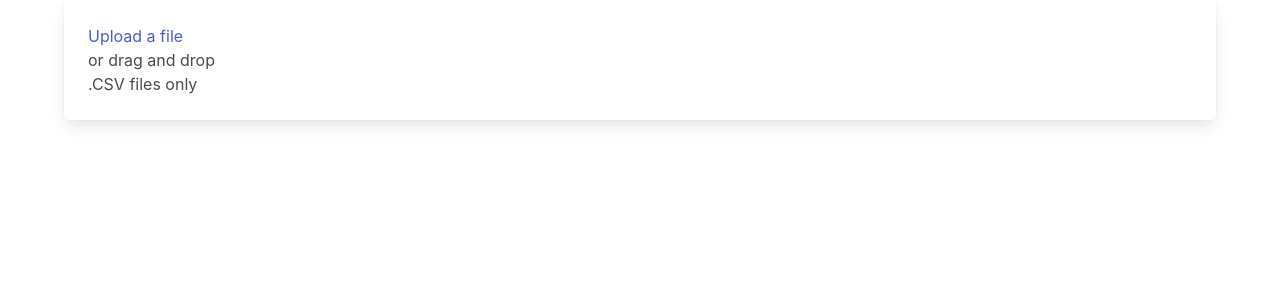
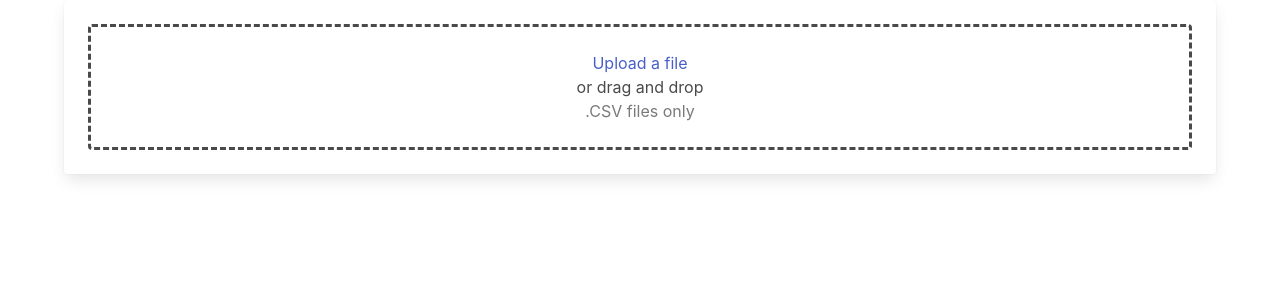
Before and after one commit to rcrespo9/msu-social-analysis-react, a React (Create React App) app: page / in a window 1280 px wide. Shown: the top 300 px of the page. Built offline with nearby package versions, Linux system fonts and the light colour scheme.

Commit message:
styling file upload

```diff
--- a/package.json
+++ b/package.json
@@ -3,6 +3,8 @@
   "version": "0.1.0",
   "private": true,
   "dependencies": {
+    "@emotion/react": "^11.4.0",
+    "@emotion/styled": "^11.3.0",
     "@testing-library/jest-dom": "^5.11.4",
     "@testing-library/react": "^11.1.0",
     "@testing-library/user-event": "^12.1.10",
--- a/src/FileUpload.tsx
+++ b/src/FileUpload.tsx
@@ -1,4 +1,5 @@
 import React from "react";
+import styled from "@emotion/styled";
 
 interface FileUploadProps {
   uploadText: string;
@@ -8,16 +9,25 @@
   handleFileDrop: React.DragEventHandler<HTMLDivElement>
 }
 
+const DashedContainer = styled.div`
+  border: 3px dashed;
+  border-radius: .25rem;
+`
+
 const FileUpload = ({ uploadText, uploadAltText, fileTypeHelpText, handleFileUpload, handleFileDrop }: FileUploadProps) => {
   return (
     <div className="card">
-      <div className="card-content" onDrop={handleFileDrop}>
-        <label className="has-text-link is-clickable" htmlFor="file-input">
-          {uploadText}
-          <input className="is-sr-only" type="file" name="file-input" id="file-input" onChange={handleFileUpload}/>
-        </label>
-        <p>or { uploadAltText }</p>
-        <p>{ fileTypeHelpText }</p>
+      <div className="card-content">
+        <DashedContainer className="media" onDrop={handleFileDrop}>
+          <div className="media-content has-text-centered p-5">
+            <label className="has-text-link is-clickable" htmlFor="file-input">
+              {uploadText}
+              <input className="is-sr-only" type="file" name="file-input" id="file-input" onChange={handleFileUpload}/>
+            </label>
+            <p>or { uploadAltText }</p>
+            <p className="has-text-grey">{ fileTypeHelpText }</p>
+          </div>
+        </DashedContainer>
       </div>
     </div>
   )
```
Also changed, not shown: 2 other files (tests, documents, lock files or other folders).
